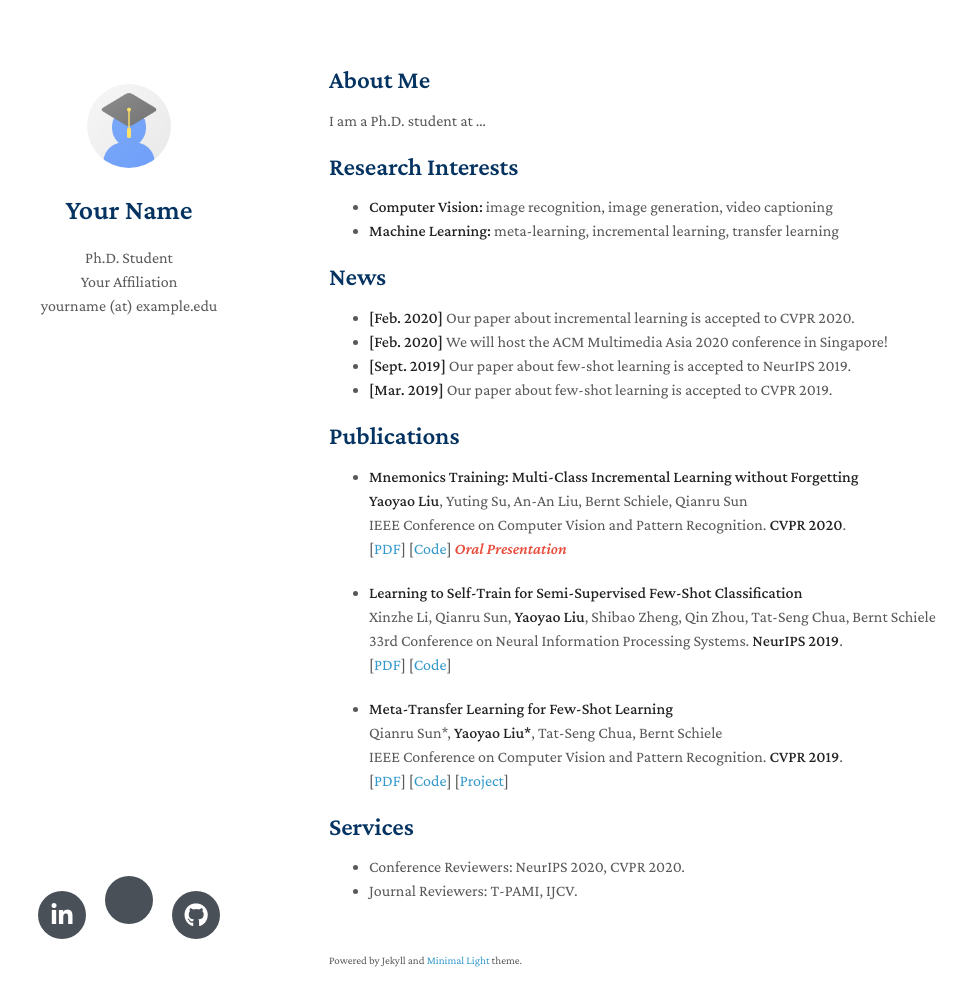
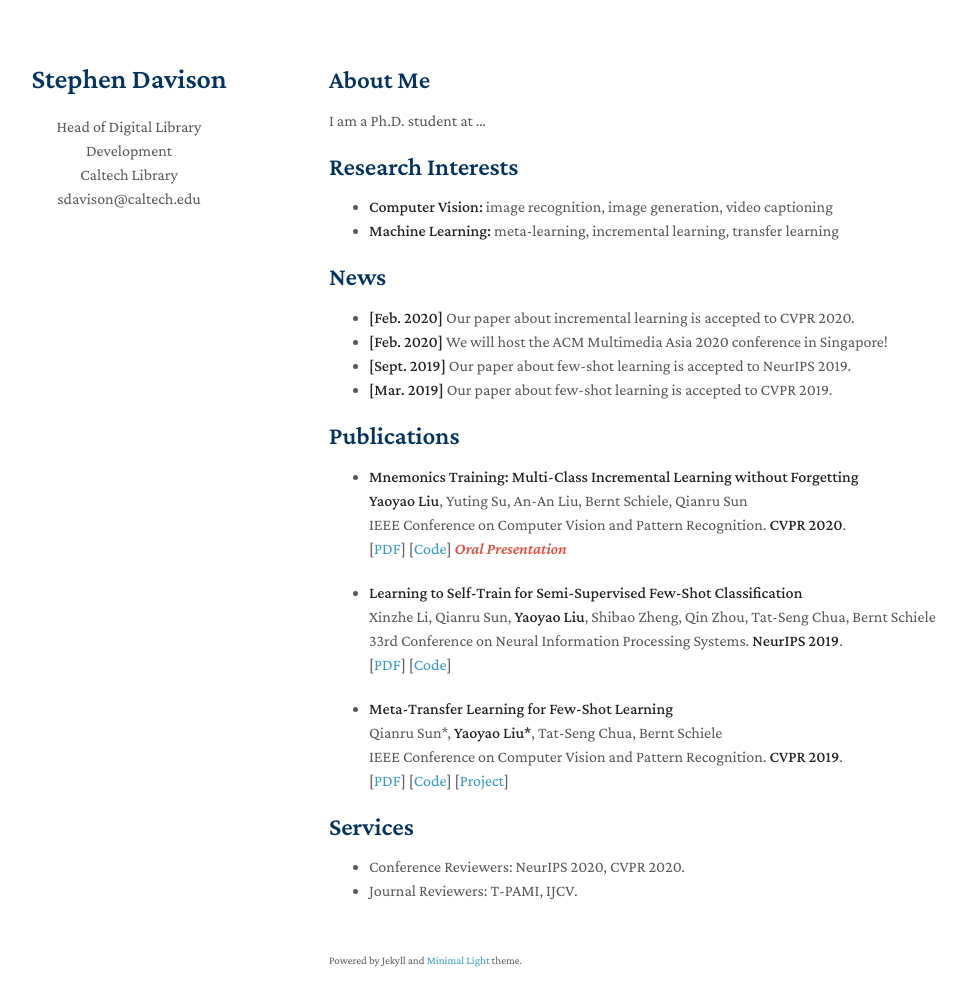
Before and after one commit to nosivads/minimal-light, a Jekyll site: the page built from index.md, in a window 1280 px wide and 1041 px high. Shown: the top 1006 px of the window, without its empty margins (141-1108 px from the left). Built offline with Jekyll 4.4.1, drawn with Linux system fonts in a browser that asks for light colours; nearby versions of some CDN libraries; a style sheet for code colours, icons or effects is not loaded; our own code applies the rules of GitHub Pages for plain Markdown files.

Commit message:
Initial commit

```diff
--- a/_config.yml
+++ b/_config.yml
@@ -1,30 +1,30 @@
 # Basic Information
-title: Your Name
-position: Ph.D. Student
-affiliation: Your Affiliation
-email: yourname (at) example.edu
+title: Stephen Davison
+position: Head of Digital Library Development
+affiliation: Caltech Library
+email: sdavison@caltech.edu
 
 # Search Engine Optimization (SEO)
 # The following information is used to improve the website traffic from search engines, e.g., Google.
-keywords: minimal academic
+# keywords: minimal academic
 description: The Minimal Light is a simple and elegant jekyll theme for academic personal homepage.
 canonical: https://minimal-light.yyliu.net/
 
 # Links
 # If you don't need one of them, you may delete the corresponding line.
-google_scholar: https://scholar.google.com/
-github_link: https://github.com/yaoyao-liu/minimal-light
-linkedin: https://www.linkedin.com/
+#google_scholar: https://scholar.google.com/
+#github_link: https://github.com/yaoyao-liu/minimal-light
+#linkedin: https://www.linkedin.com/
 
 # Images (e.g., your profile picture and your website's favicon)
 # "favicon" and "favicon_dark" are used for the light and dark modes, respectively.
-avatar: ./assets/img/avatar.png
-favicon: ./assets/img/favicon.png
-favicon_dark: ./assets/img/favicon-dark.png
+#avatar: ./assets/img/avatar.png
+#favicon: ./assets/img/favicon.png
+#favicon_dark: ./assets/img/favicon-dark.png
 
 # Google Analytics ID
 # Please remove this if you don't use Google Analytics
-google_analytics: UA-111540567-4
+#google_analytics: UA-111540567-4
 
 # Use this project as a remote theme for GitHub Pages
 # See the guide here: https://docs.github.com/en/pages/setting-up-a-github-pages-site-with-jekyll/adding-a-theme-to-your-github-pages-site-using-jekyll
```
